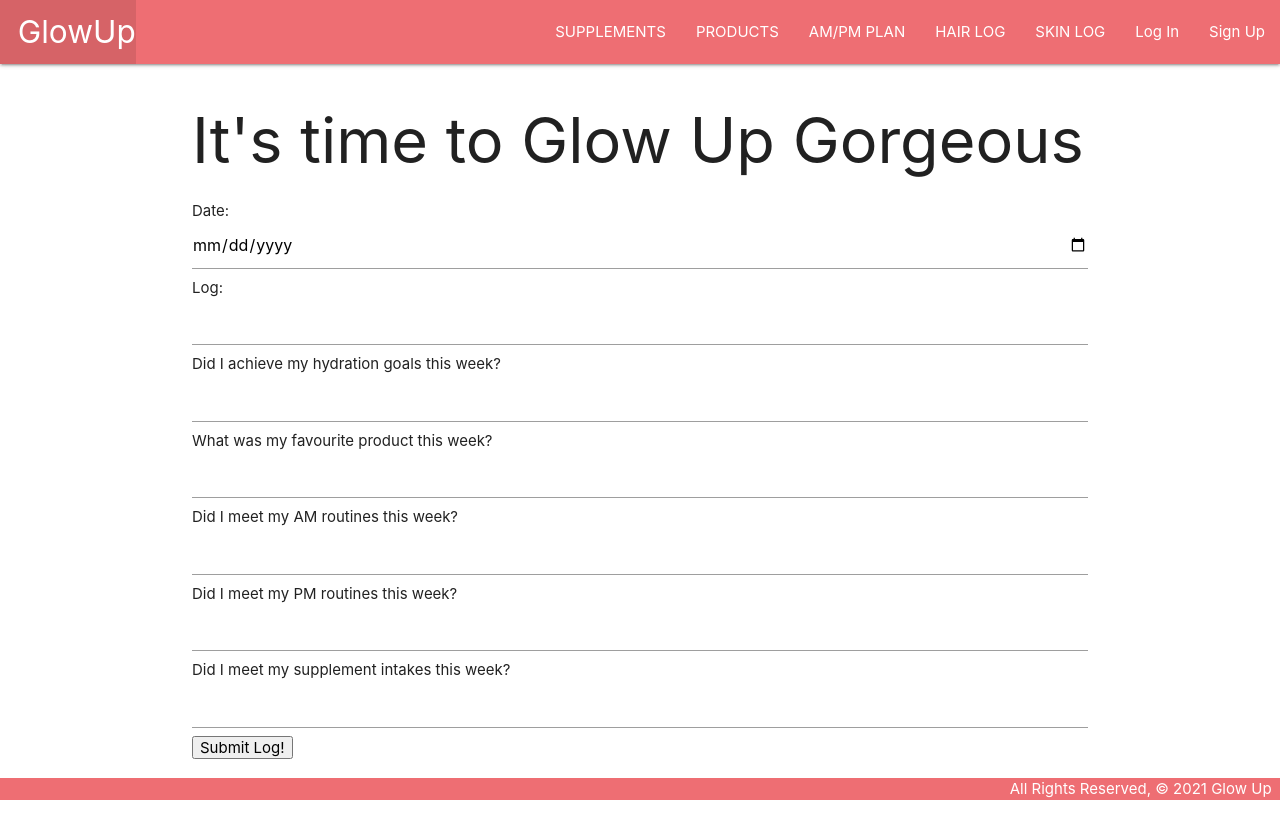
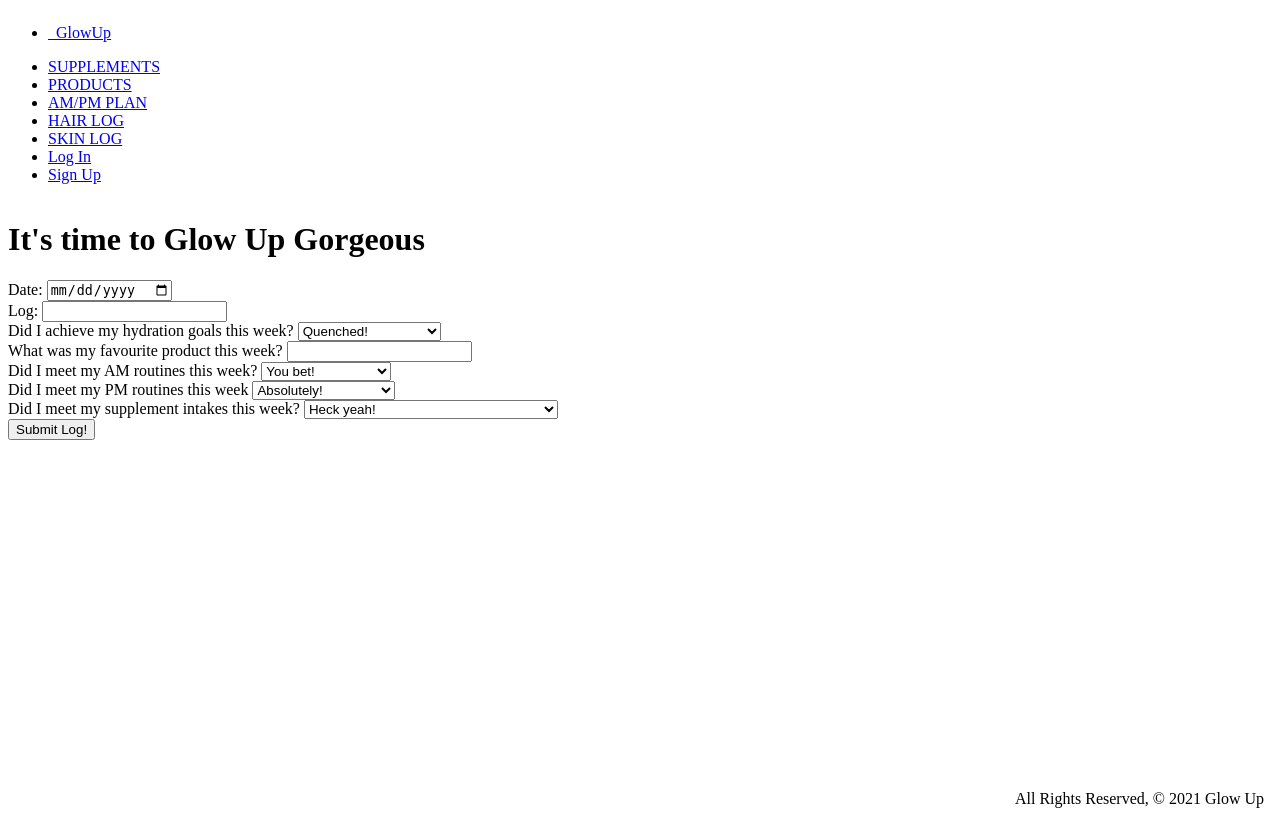
Before and after one commit to mish-a14/GlowUp, a Django app: page /log/skindiary/create_form/ in a window 1280 px wide. Run offline with Django 3.2, Linux system fonts and the light colour scheme.

Commit message:
updated create forms, removed materialize

```diff
--- a/main_app/templates/base.html
+++ b/main_app/templates/base.html
@@ -7,7 +7,6 @@
   <meta name="viewport" content="width=device-width, initial-scale=1.0">
   <meta http-equiv="X-UA-Compatible" content="ie=edge">
   <title>Glow Up</title>
-  <link rel="stylesheet" href="https://cdnjs.cloudflare.com/ajax/libs/materialize/1.0.0/css/materialize.min.css">
   <link rel="stylesheet" type="text/css" href="{% static 'css/style.css' %}">
 </head>
 <body>
@@ -15,7 +14,7 @@
     <nav>
       <div class="nav-wrapper">
         <ul>
-          <li><a href="/home/" class="left brand-logo">&nbsp;&nbsp;GlowUp</a></li>
+          <li><a href="/" class="left brand-logo">&nbsp;&nbsp;GlowUp</a></li>
         </ul>
 
         <ul class="right">
--- a/main_app/templates/hair_log.html
+++ b/main_app/templates/hair_log.html
@@ -9,7 +9,7 @@
     {% for h in hair %}
     <div class="card">
         <div class='card-content'>
-        <a href="/log/{{ h.id }}">
+        <a href="/log/hair/{{ h.id }}/">
           <div class="card-content">
             <p>Date: {{ h.Date }}</p>
             <p>Log: {{ h.Log }}</p>
--- a/main_app/templates/log_detail.html
+++ b/main_app/templates/log_detail.html
@@ -8,7 +8,7 @@
 
 <div class="card">
   <div class='card-content'>
-    <a href="/log/{{ hair.id }}">
+    <a href="/log/{{ hair.id }}/">
       <div class="card-content">
         <p>Date: {{ hair.Date }}</p>
         <p>Log: {{ hair}}</p>
--- a/main_app/templates/skin_create_form.html
+++ b/main_app/templates/skin_create_form.html
@@ -8,17 +8,36 @@
 <form method='POST' action='/log/skindiary/submit_create_form/'>
     {% csrf_token %}
     Date: <input type='date' name='date' autocomplete="off"/>
+    <br />
     Log: <input name='log' autocomplete="off"/>
-    Did I achieve my hydration goals this week?
-    <input name='water' autocomplete="off"/>
-    What was my favourite product this week?
+    <br />
+    <label for="water">Did I achieve my hydration goals this week?</label>
+    <select name='water'>
+        <option value="True">Quenched!</option>
+        <option value="False">Oops, not this week.</option>
+    </select>
+    <br />
+    <label for="product">What was my favourite product this week?</label>
     <input name='product' autocomplete="off"/>
-    Did I meet my AM routines this week?
-    <input name='morning' autocomplete="off"/>
-    Did I meet my PM routines this week?
-    <input name='night' autocomplete="off"/>
-    Did I meet my supplement intakes this week?
-    <input name='supplements' autocomplete="off"/>
+    <br />
+    <label for="morning">Did I meet my AM routines this week?</label>
+    <select name='morning'>
+        <option value="True">You bet!</option>
+        <option value="False">Maybe next week.</option>
+    </select>
+    <br />
+    <label for="night">Did I meet my PM routines this week</label>
+    <select name='night'>
+        <option value="True">Absolutely!</option>
+        <option value="False">I forgot some nights.</option>
+    </select>
+    <br />
+    <label for="supplements">Did I meet my supplement intakes this week?</label>
+    <select name='supplements'>
+        <option value="True">Heck yeah!</option>
+        <option value="False">Not a good supplements weeks for me.</option>
+    </select>
+    <br />
 
     <button>Submit Log!</button>
 
--- a/main_app/templates/skin_log.html
+++ b/main_app/templates/skin_log.html
@@ -9,7 +9,7 @@
       {% for s in skin %}
     <div class="card">
         <div class='card-content'>
-        <a href="/log/{{ s.id }}">
+        <a href="/log/skin/{{ s.id }}/">
           <div class="card-content">
             SKIN
             <p>Date: {{ s.Date }}</p>
--- a/main_app/urls.py
+++ b/main_app/urls.py
@@ -2,7 +2,7 @@ from django.urls import path
 from . import views
 
 urlpatterns = [
-    path('home/', views.home, name='home'),
+    path('', views.home, name='home'),
     path('supplements/', views.supplements),
     path('products/', views.products),
     path('plan/', views.plan),
@@ -18,7 +18,7 @@ urlpatterns = [
     path('log/skindiary/', views.skindiary),
 
     # this is the user's log' detail page of every log
-    path('log/<int:hair_id>/', views.hair_detail),
+    path('log/hair/<int:hair_id>/', views.hair_detail),
 
     # path for adding a log for either hair or skin form
 
@@ -35,19 +35,20 @@ urlpatterns = [
     path('log/<int:h_id>/hairdiary/submit_update_form/', views.submit_update_form),
 
 
-    #create forms for skin diary
+    # create forms for skin diary
     path('log/skindiary/create_form/', views.skin_create_form),
     path('log/skindiary/submit_create_form/', views.submit_skin_form),
 
-    #this is the user's log' detail page of every log
-    path('log/<int:skin_id>/', views.skin_detail),
+    # this is the user's log' detail page of every log
+    path('log/skin/<int:skin_id>/', views.skin_detail),
 
-    #update skin diary: edit feature
+    # update skin diary: edit feature
     path('log/skindiary/<int:s_id>/edit/', views.skin_edit_form),
-    #update hair diary step 2: accept form from user
-    path('log/skindiary/<int:s_id>/skin_submit_update_form/', views.skin_submit_update_form),
+    # update hair diary step 2: accept form from user
+    path('log/skindiary/<int:s_id>/skin_submit_update_form/',
+         views.skin_submit_update_form),
 
-    #delete skin diary
+    # delete skin diary
     path('log/skindiary/<int:s_id>/delete/', views.skin_delete),
 
     # create skin diary
@@ -55,7 +56,7 @@ urlpatterns = [
     #path('log/<int:s_id>/edit/', views.skin_edit_form),
 
     # update hair diary step 2: accept form from user
-    #path('log/<int:s_id>/hairdiary/submit_update_form/',views.skin_submit_update_form),
+    # path('log/<int:s_id>/hairdiary/submit_update_form/',views.skin_submit_update_form),
     # delete skin diary
 
     # PHOTOS
--- a/main_app/views.py
+++ b/main_app/views.py
@@ -38,12 +38,6 @@ def hair_log(request):
 
 
 @login_required
-def hair_log(request):
-    hair = HairDiary.objects.filter(user=request.user)
-    return render(request, 'hair_log.html', {'hair': hair})
-
-
-@login_required
 def skin_log(request):
     skin = SkinDiary.objects.filter(user=request.user)
     return render(request, 'skin_log.html', {'skin': skin})
@@ -55,14 +49,6 @@ def hair_detail(request, hair_id):
     print(hair)
     print(request)
     return render(request, 'log_detail.html', {'hair': hair})
-
-
-@login_required
-def skin_detail(request, skin_id):
-    skin = SkinDiary.objects.get(id=skin_id)
-    print(request)
-    print(skin)
-    return render(request, 'skin_log_detail.html', {'skin': skin})
 
 
 @login_required
```
Also changed, not shown: main_app/templates/create_form.html (+28 -9 lines).
